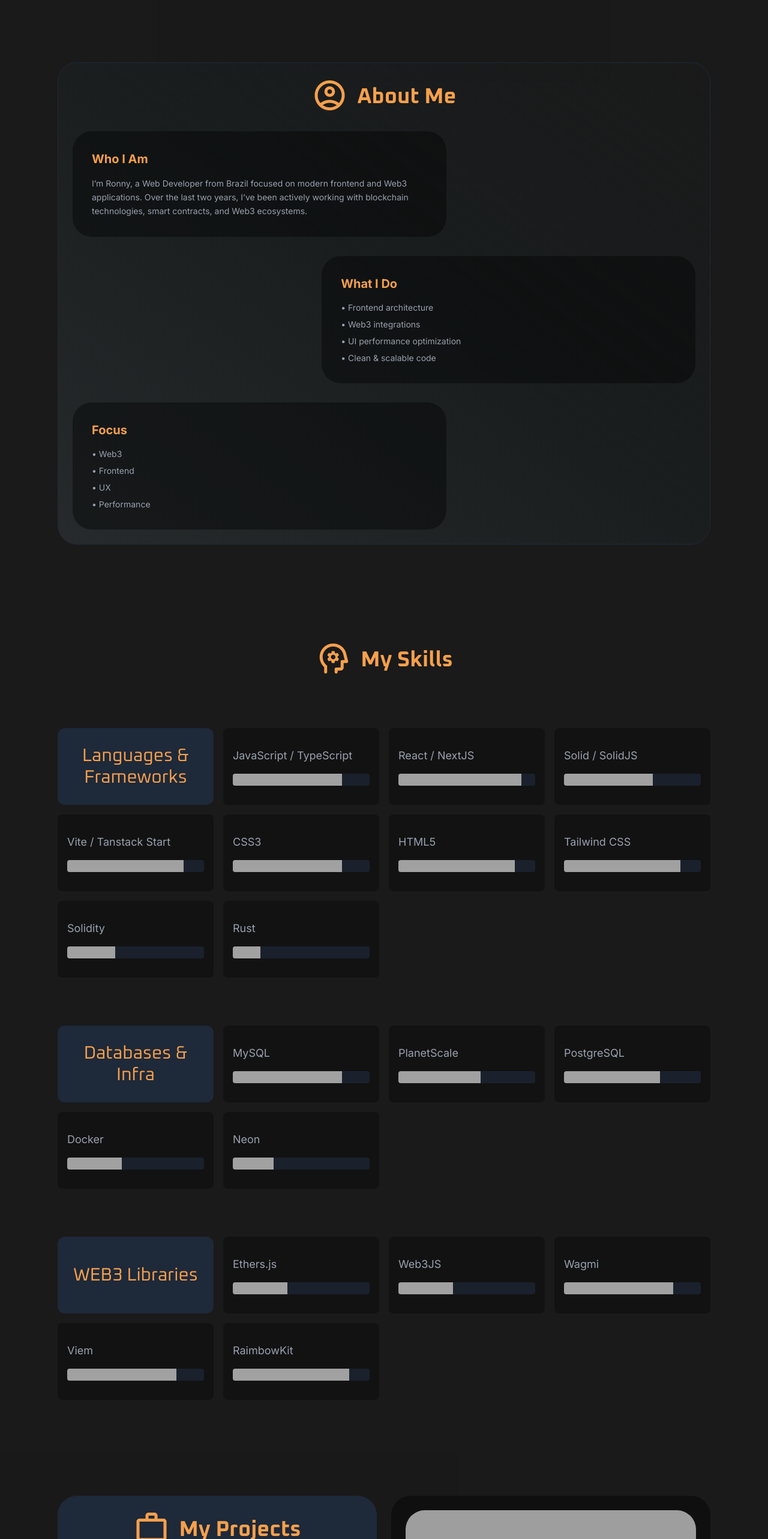
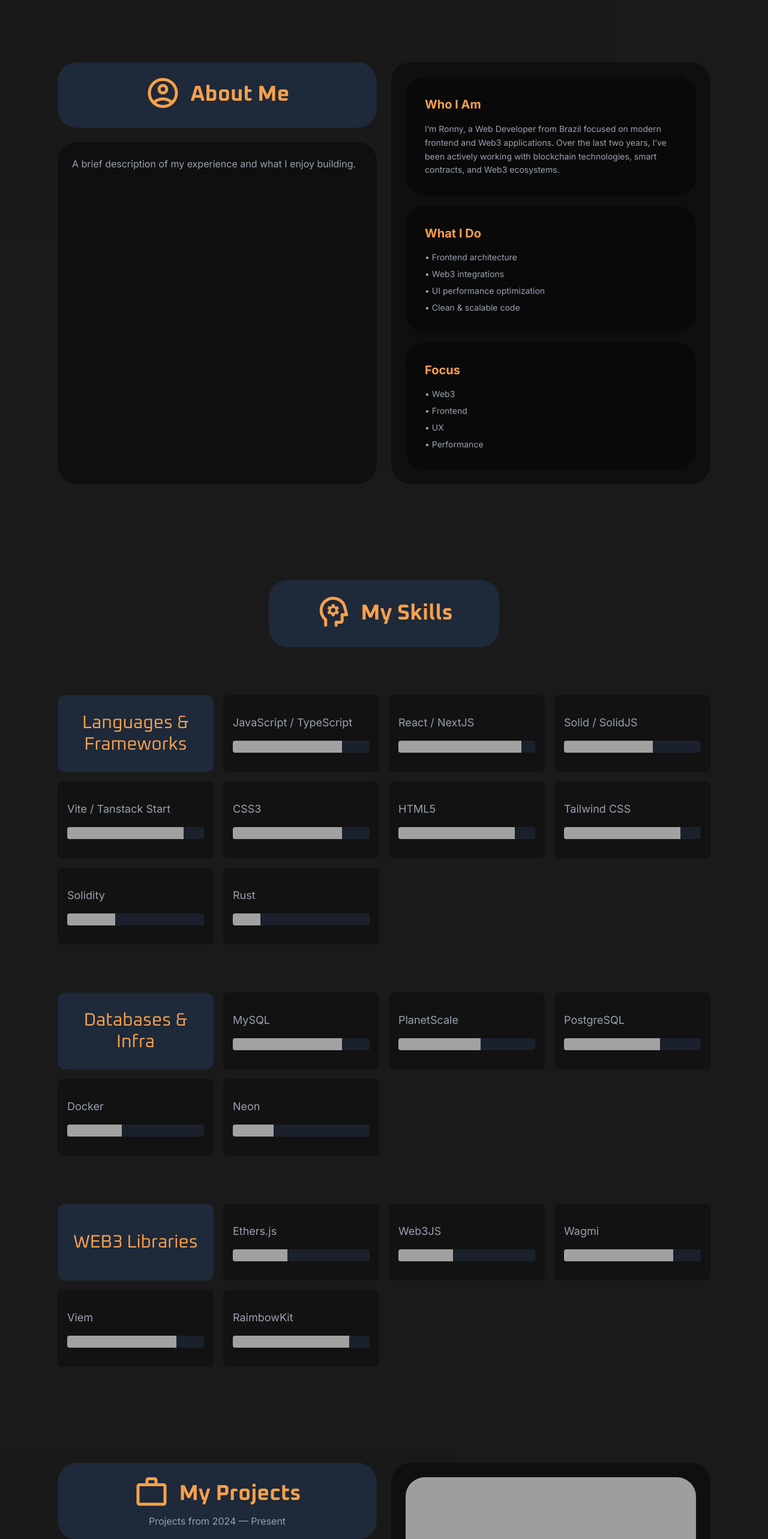
Before and after one commit to Ronny2k-git/portfolio, a React (Vite) app: page / in a window 1280 px wide. Shown: the part 880-3446 px from the top of the page at 60% size. Built offline with nearby package versions, Linux system fonts and the light colour scheme; grey boxes are pictures that could not be loaded.

Commit message:
chore: about me section design updates

```diff
--- a/src/home/components/SectionCard.tsx
+++ b/src/home/components/SectionCard.tsx
@@ -1,14 +1,20 @@
+import { twMerge } from 'tailwind-merge'
+
 type SectionCardProps = {
   title: string
+  className?: string
 }
 
-export function SectionCard({ title }: SectionCardProps) {
+export function SectionCard({ title, className }: SectionCardProps) {
   return (
     <div
       role="heading"
       aria-level={3}
-      className="flex items-center justify-center min-h-32 rounded-xl bg-gray-800 text-solar
-       p-4 py-6 text-center font-display text-3xl "
+      className={twMerge(
+        `flex items-center justify-center min-h-32 rounded-xl bg-gray-800 text-solar
+       p-4 py-6 text-center font-display text-3xl`,
+        className,
+      )}
     >
       {title}
     </div>
--- a/src/routes/index.tsx
+++ b/src/routes/index.tsx
@@ -30,7 +30,7 @@ export default function Home() {
         View on Desktop for a better experience
       </h1>
 
-      <div className="flex flex-col gap-40 ">
+      <div className="flex flex-col w-full gap-40 ">
         {/* Circles */}
         <div
           className="relative rounded-4xl flex w-full h-[44rem] py-5 justify-center items-center
@@ -64,41 +64,43 @@ export default function Home() {
           id="about"
           className="flex flex-col w-full items-center justify-center gap-20 text-solar"
         >
-          <Card
-            className="p-6 rounded-4xl border border-gray-800 max-w-7xl bg-linear-to-bl justify-center items-center gap-6 shadow-none "
-            variant={'gradient'}
-          >
+          <div className="w-full max-w-7xl grid max-lg:grid-cols-1 grid-cols-2 gap-6">
+            <div className="flex flex-col gap-6">
+              <div className="flex flex-col items-center justify-center p-4 h-32 bg-gray-800 rounded-4xl">
                 <SectionHeader
                   title="About Me"
+                  description=""
                   icon={
-                <Icon className="!text-5xl sm:!text-6xl">account_circle</Icon>
+                    <Icon className="!text-5xl sm:!text-6xl">
+                      account_circle
+                    </Icon>
                   }
-              description="A brief description of my experience and what I enjoy building."
                 />
+              </div>
 
-            <div className="flex flex-col gap-8">
+              {/* About me Cards */}
+              <Card className="w-full h-full rounded-4xl p-6">
+                <h3 className="text-gray-400">
+                  A brief description of my experience and what I enjoy
+                  building.
+                </h3>
+              </Card>
+            </div>
+
+            {/* Projects */}
+            <Card variant={'basic'} className="p-6 gap-4 rounded-4xl">
               {ABOUT_CARDS.map((card, index) => {
-                const isLeft = index % 2 === 0
-
                 return (
-                  <div
-                    className={`flex w-full ${
-                      isLeft ? 'justify-start' : 'justify-end'
-                    }`}
-                  >
-                    <div className="w-full md:max-w-[60%]">
                   <AboutCard
                     key={index}
                     title={card.title}
                     description={card.description}
                     items={card.items}
                   />
-                    </div>
-                  </div>
                 )
               })}
+            </Card>
           </div>
-          </Card>
         </section>
 
         {/* Skill Cards Section */}
@@ -106,11 +108,16 @@ export default function Home() {
           id="skill"
           className="relative flex flex-col w-full items-center gap-20 text-solar"
         >
+          <div className="flex flex-col items-center justify-center p-4 min-w-[24rem] h-28 bg-gray-800 rounded-4xl">
             <SectionHeader
               title="My Skills"
+              description="A brief description of my experience and what I enjoy building."
               icon={<Icon className="!text-5xl sm:!text-6xl">psychology</Icon>}
-            description="Languages, frameworks and platforms I work with or have worked with in the past"
             />
+            {/* <span className="text-gray-400">
+                  Projects from 2024 — Present
+                </span> */}
+          </div>
 
           {/* Languages & Frameworks*/}
           <div className="w-full z-40 max-md:grid-cols-[repeat(auto-fit,minmax(250px,1fr))] grid grid-cols-3 xl:grid-cols-4 gap-4">
@@ -124,12 +131,10 @@ export default function Home() {
           {/* Databases & Infra */}
           <div className="w-full max-md:grid-cols-[repeat(auto-fit,minmax(250px,1fr))] grid grid-cols-3 xl:grid-cols-4 gap-4">
             <SectionCard title="Databases & Infra" />
-
             {SKILL_CARD_DATABASES_AND_INFRA.map((card) => (
               <SkillCard key={card.lang} title={card.lang} pct={card.pct} />
             ))}
           </div>
-
           {/* WEB3 Libraries */}
           <div className="w-full max-md:grid-cols-[repeat(auto-fit,minmax(250px,1fr))] grid grid-cols-3 xl:grid-cols-4 gap-4">
             <SectionCard title="WEB3 Libraries" />
@@ -145,21 +150,27 @@ export default function Home() {
           id="project"
           className="flex w-full flex-col items-center gap-20 text-solar"
         >
-          <div className="flex flex-col items-center justify-center gap-6 ">
-            <div className="w-full grid max-lg:grid-cols-1 max-[1300px]:grid-cols-2 grid-cols-3 gap-6">
+          <div className="w-full grid max-lg:grid-cols-1 max-desktop-lg:grid-cols-2 grid-cols-3 gap-6">
             <div className="flex flex-col gap-6">
-                <div className="flex items-center justify-center p-4 h-32 gap-8 bg-gray-800 rounded-4xl w-full">
+              <div className="flex flex-col items-center justify-center p-4 h-32 bg-gray-800 rounded-4xl">
                 <SectionHeader
-                    className="!text-xl"
                   title="My Projects"
                   icon={<Icon className="!text-5xl sm:!text-6xl">work</Icon>}
                 />
+                <span className="text-gray-400">
+                  Projects from 2024 — Present
+                </span>
               </div>
 
               {/* Description & Techs tag */}
-                <Card className="h-full rounded-4xl p-6">
-                  <div className="flex flex-col h-full gap-6">
-                    MY DESCRIPTION WILL BE HERE
+              <Card className="w-full max-desktop-lg:h-auto h-full  rounded-4xl p-6">
+                <div className="flex flex-col max-sm:items-center h-full gap-6">
+                  <h3>MY DESCRIPTION WILL BE HERE</h3>
+
+                  <p className="text-gray-400">
+                    Languages, frameworks and platforms I used to build these
+                    projects:
+                  </p>
                   <ul className="flex flex-wrap gap-2 text-black cursor-pointer">
                     {HOME_PROJECT_TECHS.map((tech, index) => {
                       return (
@@ -183,7 +194,7 @@ export default function Home() {
             {/* Projects */}
             <Card
               variant={'basic'}
-                className="grid max-[1300px]:col-span-1 max-[1300px]:grid-cols-1 col-span-2 grid-cols-2 gap-6 p-6 rounded-4xl"
+              className="grid max-desktop-lg:col-span-1 max-desktop-lg:grid-cols-1 col-span-2 grid-cols-2 gap-6 p-6 rounded-4xl"
             >
               {HOME_PROJECTS.map((project) => (
                 <ProjectCard
@@ -197,7 +208,6 @@ export default function Home() {
                 />
               ))}
             </Card>
-            </div>
           </div>
         </section>
 
--- a/src/styles.css
+++ b/src/styles.css
@@ -7,6 +7,7 @@
   --font-name: 'Nunito Sans';
   --color-solar: #f6a04d;
   --color-card-basic: #1b1d1e;
+  --breakpoint-desktop-lg: 1300px;
 }
 
 @import 'tailwindcss';
```
Lines whose indentation alone changed are shown as unchanged.
